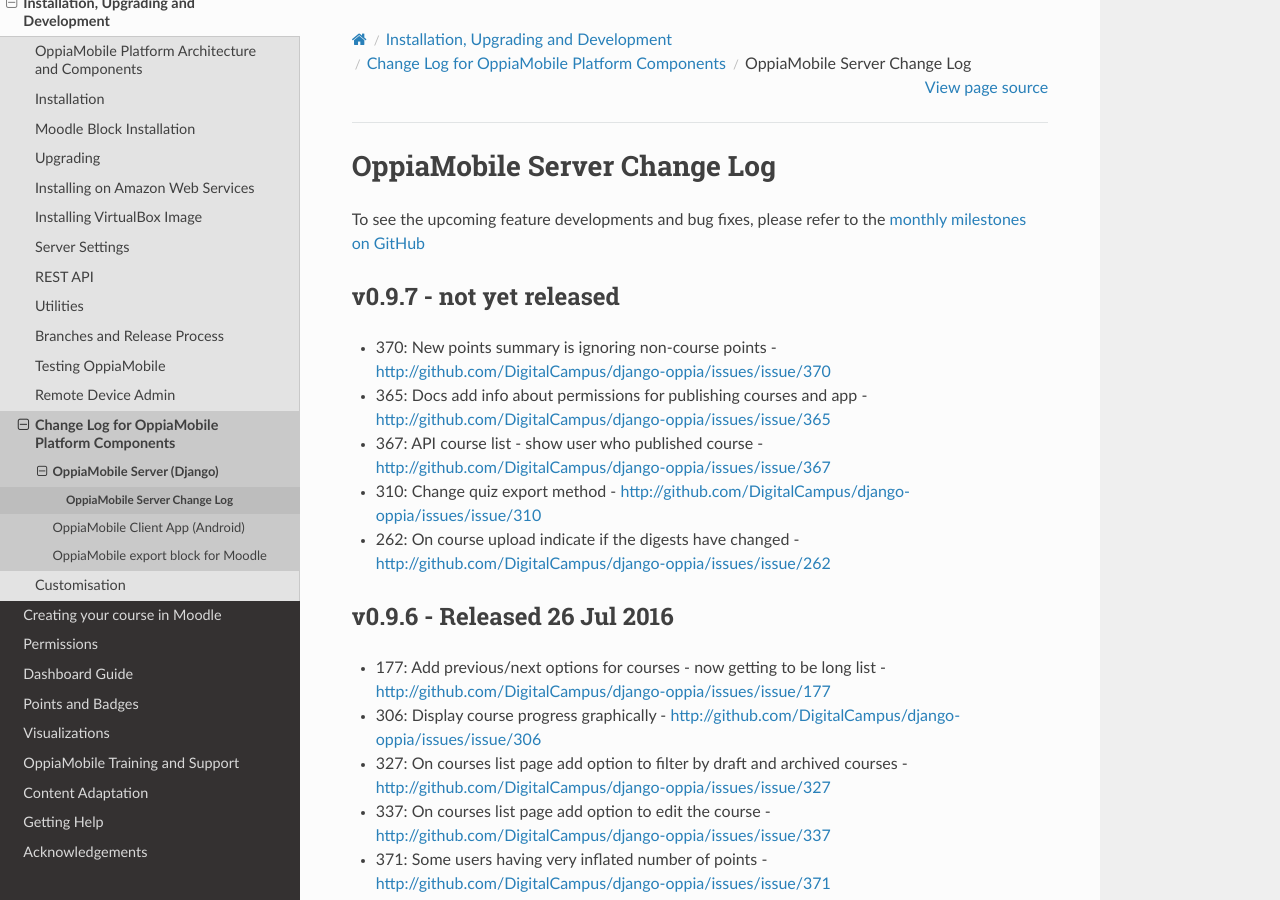
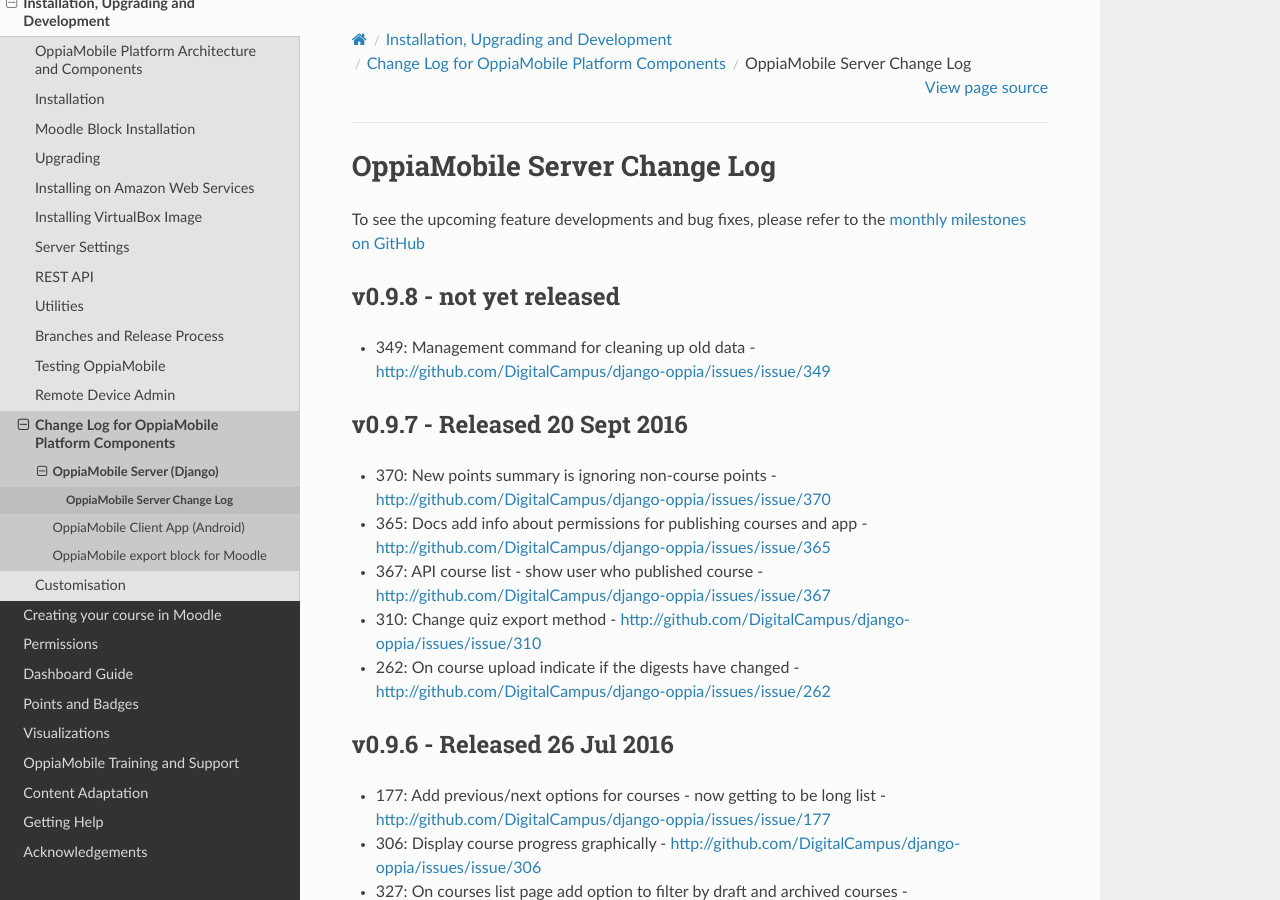
Before and after one commit to DigitalCampus/django-oppia, a Sphinx documentation site: the page built from docs/dev/changelog_server.rst, in a window 1280 px wide and 900 px high. Built offline with Sphinx 7.4.7 and the Read the Docs theme 2.0.0, drawn with Linux system fonts in a browser that asks for light colours; the version number is read from the project's files by our own code.

Commit message:
update docs

```diff
--- a/docs/dev/changelog_server.rst
+++ b/docs/dev/changelog_server.rst
@@ -3,9 +3,19 @@
 
 To see the upcoming feature developments and bug fixes, please refer to the `monthly milestones on GitHub <https://github.com/DigitalCampus/django-oppia/milestones>`_
 
+
+.. _serverv0.9.8:
+
+v0.9.8 - not yet released
+--------------------------------
+
+* 349: Management command for cleaning up old data - http://github.com/DigitalCampus/django-oppia/issues/issue/349
+
+
+
 .. _serverv0.9.7:
 
-v0.9.7 - not yet released
+v0.9.7 - Released 20 Sept 2016
 --------------------------------
 
 * 370: New points summary is ignoring non-course points - http://github.com/DigitalCampus/django-oppia/issues/issue/370
--- /dev/null
+++ b/docs/dev/server/management-commands.rst
@@ -0,0 +1,2 @@
+OppiaMobile Server Management Commands
+=========================================
```
